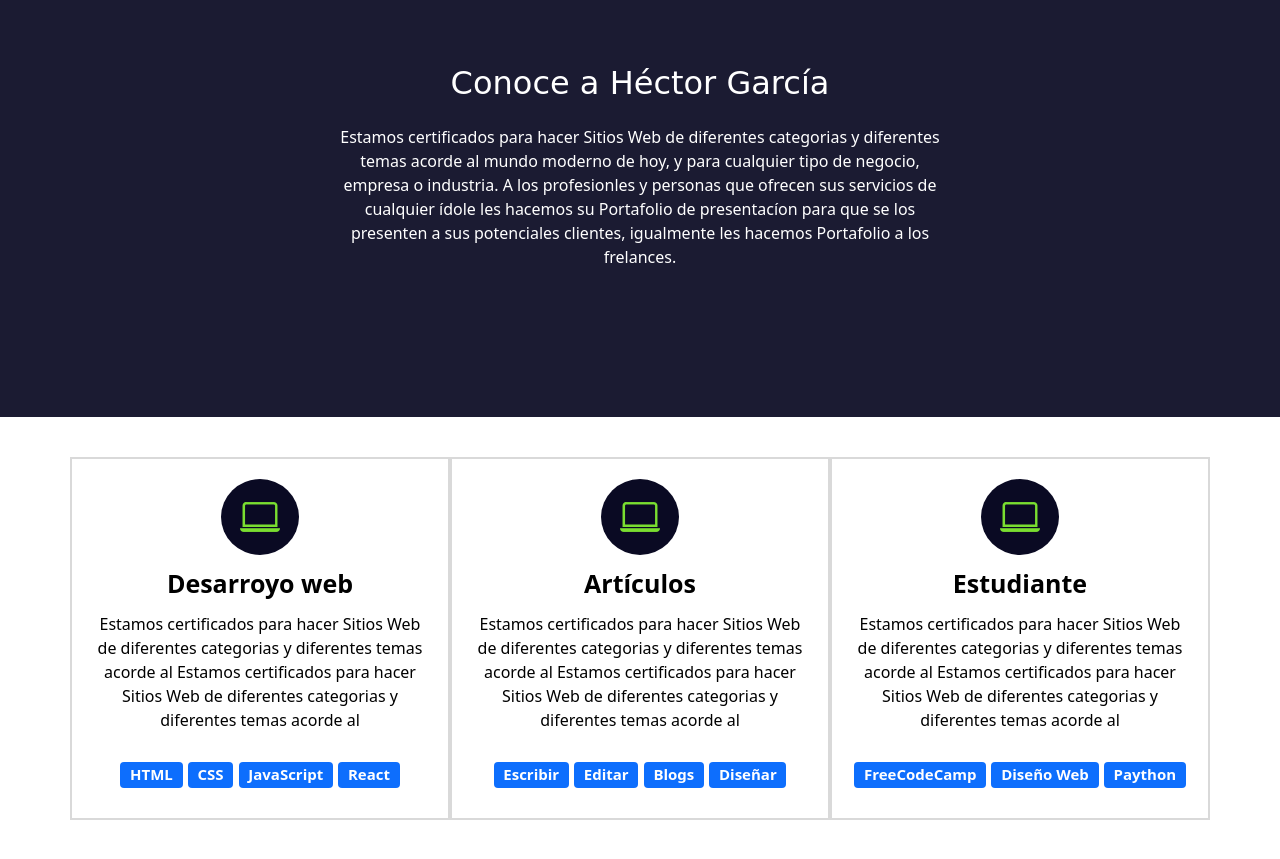
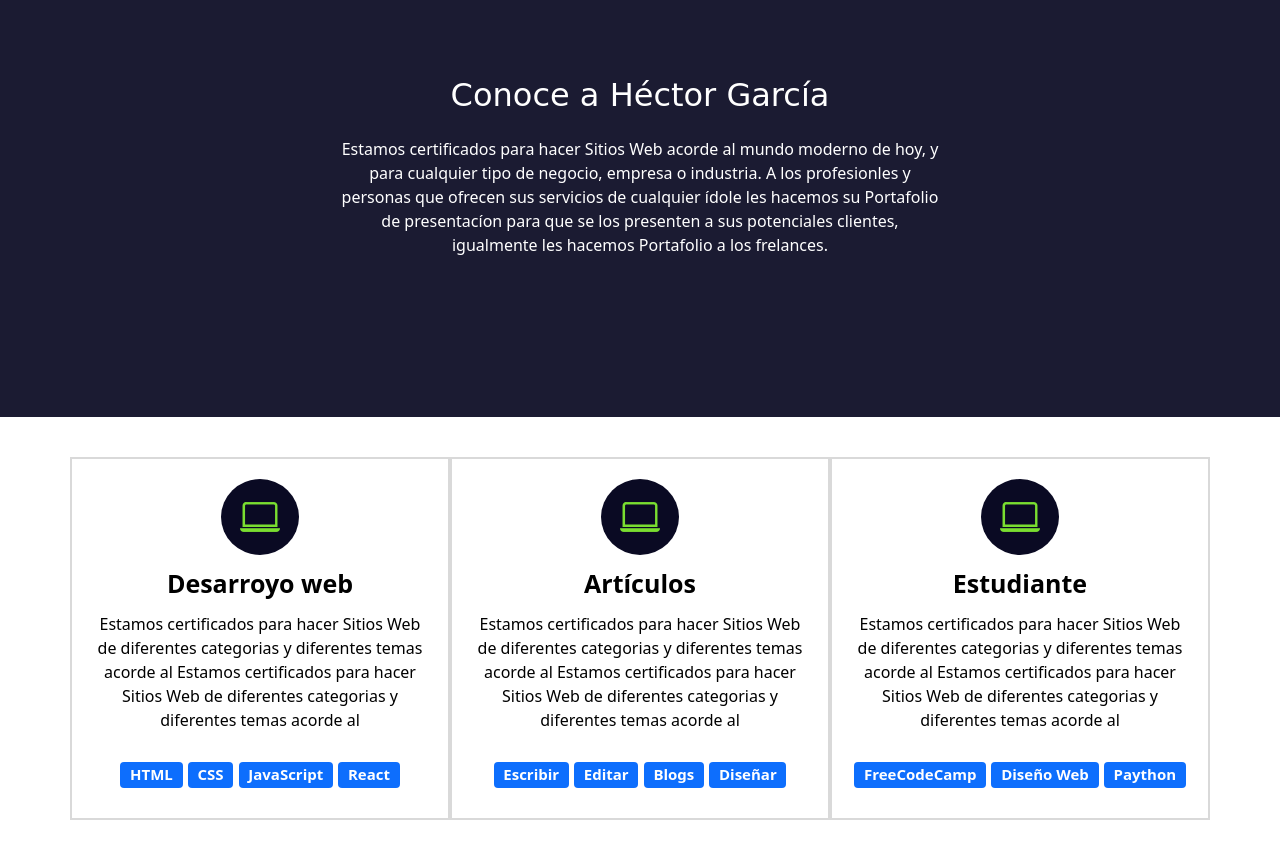
Before and after one commit to Alexgarcia15/Hector_Garcia.github.io, a plain HTML site: page index.html in a window 1280 px wide. Shown: the part 1060-1919 px from the top of the page. Drawn offline with nearby package versions, Linux system fonts and the light colour scheme; a web font is replaced by a local one.

Commit message:
Update index.html

```diff
--- a/index.html
+++ b/index.html
@@ -94,8 +94,7 @@
 <section id="sobre-mi" class="sobre-mi seccion-oscura">
 <div class="contenedor">
   <h2 class="seccion-titulo">Conoce a Héctor García</h2>
-  <p class="seccion-texto">Estamos certificados para hacer Sitios Web de diferentes categorias
-    y diferentes temas acorde al mundo moderno de hoy, y para cualquier
+  <p class="seccion-texto">Estamos certificados para hacer Sitios Web acorde al mundo moderno de hoy, y para cualquier
     tipo de negocio, empresa o industria.
     A los profesionles y personas que ofrecen sus servicios de cualquier
     ídole les hacemos su Portafolio de presentacíon para que se los presenten a sus potenciales clientes,
```
